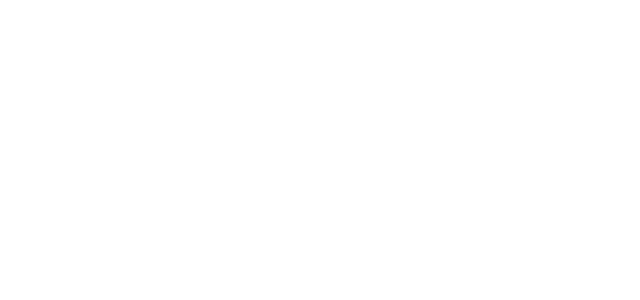
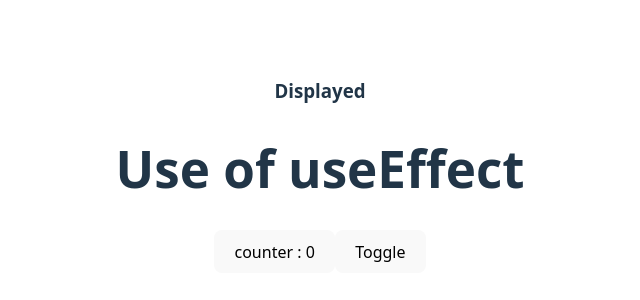
Before and after one commit to Abinash-016/reactjs, a React (Vite) app: page / in a window 1280 px wide. Shown: the part 234-534 px from the top of the page, without its empty margins (320-960 px from the left). Built offline with nearby package versions, Linux system fonts and the light colour scheme.

Commit message:
Hooks(useEffect) handiling the sideeffects of functions .....

```diff
--- a/src/App.jsx
+++ b/src/App.jsx
@@ -6,6 +6,7 @@ import Wrapper from './Wrapper';
 import Checkbox from './checkbox';
 import Clock from './clock';
 import Nestedloop from './Nestedloop';
+import Hooks from './Hooks';
 
 
 // import Comp from './Component'
@@ -265,7 +266,9 @@ function App(){
 
 function App(){
   return(
-    <div></div>
+    <div>
+      <Hooks/>
+    </div>
   )
 }
 export default App;
--- a/src/Hooks.jsx
+++ b/src/Hooks.jsx
@@ -1,7 +1,44 @@
-function Hooks(){
-    return(
+import { useEffect, useState } from "react";
+
+function Hooks() {
+    const [counter, setCounter] = useState(0);
+    const [display, setDisplay] = useState(true);
+
+    function callOnce() {
+        console.log("function called");
+    }
+
+    useEffect(() => {
+        callOnce();
+    }, [])
+
+    useEffect(() => {
+        console.log("mounting phase ");
+    }, [])
+
+    useEffect(() => {
+        console.log("update phase ");
+    }, [counter])
+
+    useEffect(() => {
+        return ()=>{
+            console.log("unmounting phase ");
+        }
+    })
+
+
+
+    // callOnce();
+    return (
         <div>
 
+            {
+                display ? <h3>Displayed</h3> : null
+            }
+
+            <h1>Use of useEffect</h1>
+            <button onClick={() => setCounter(counter + 1)}>counter : {counter}</button>
+            <button onClick={() => setDisplay(!display)}>Toggle</button>
         </div>
     )
 }
```
